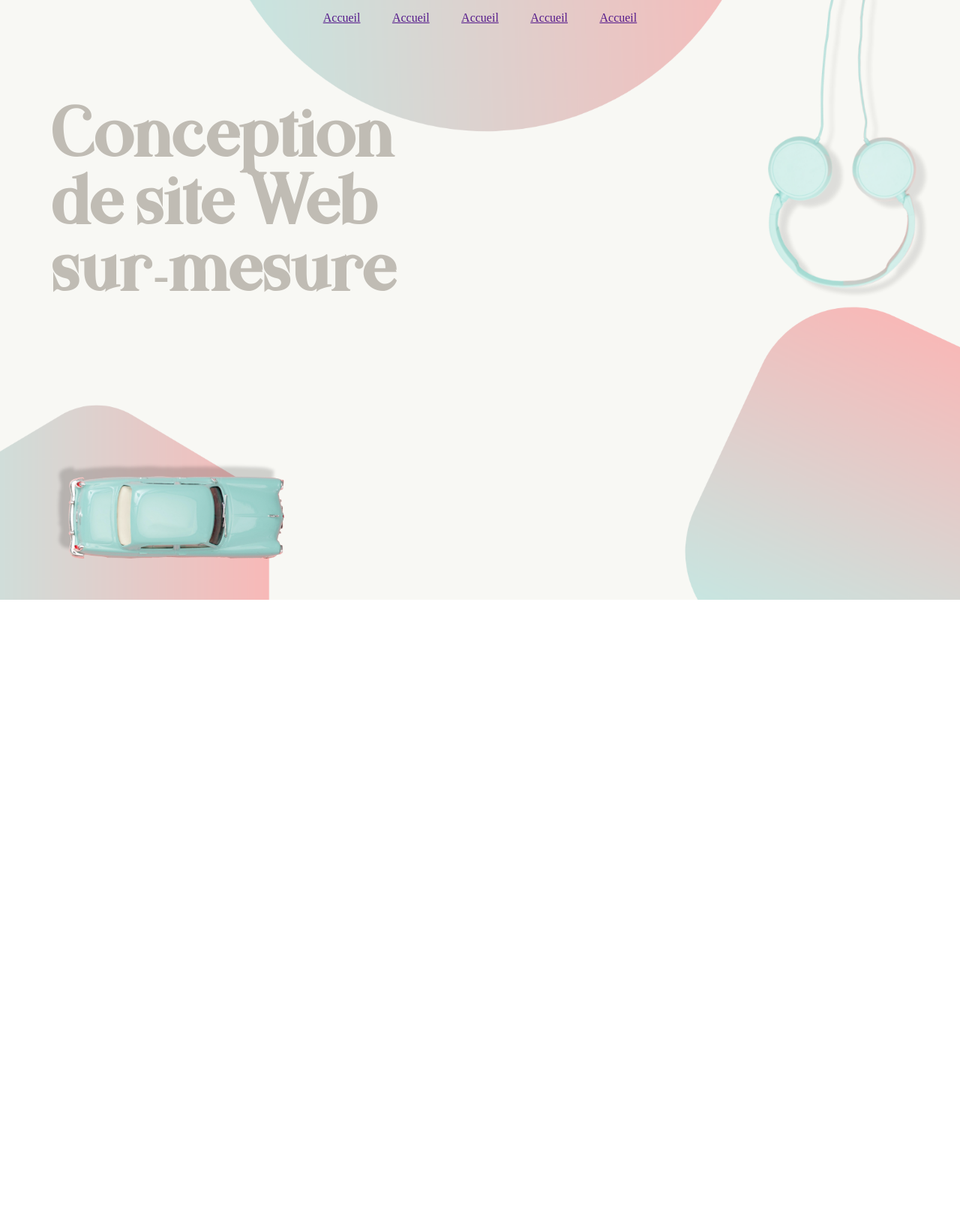
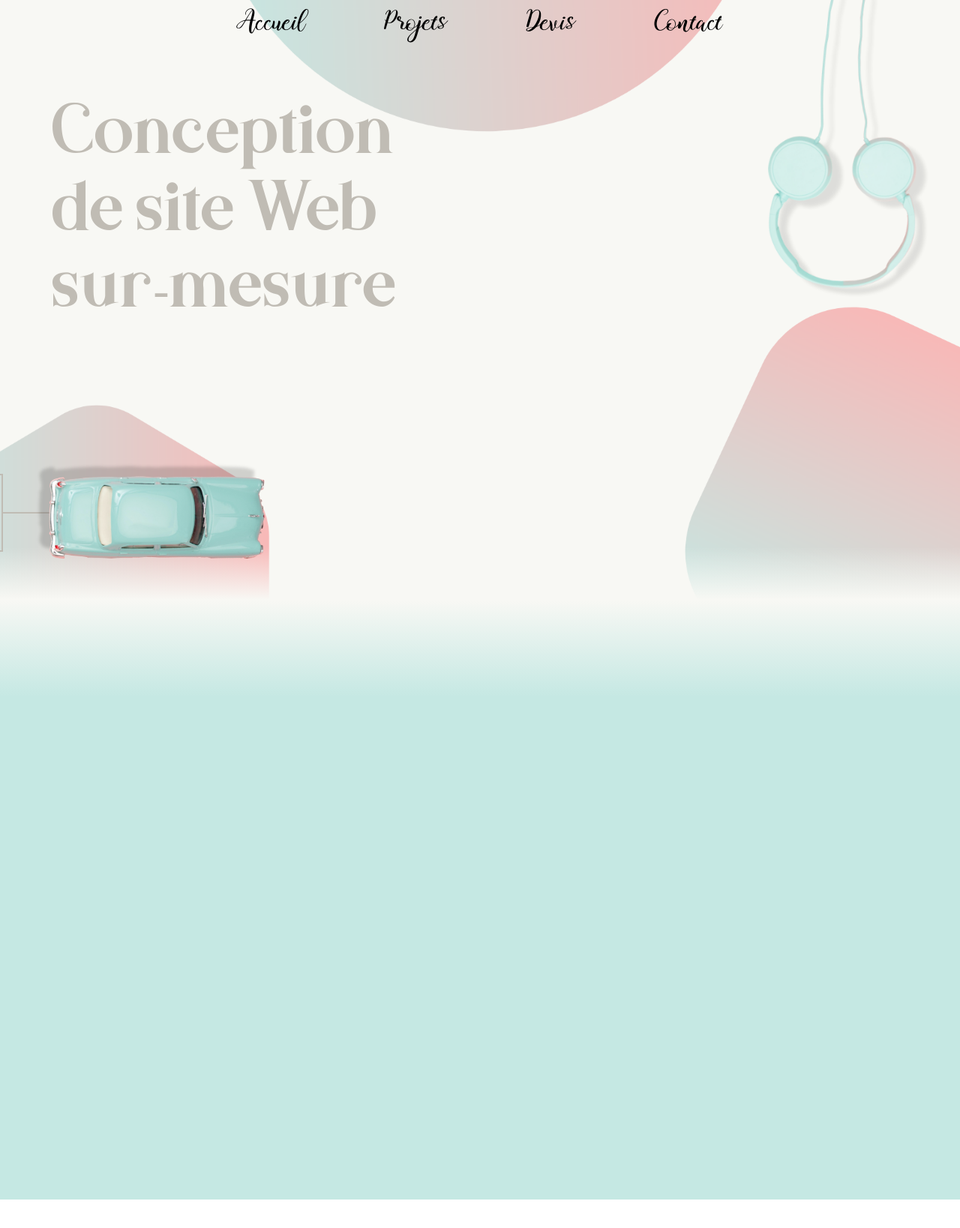
Before and after one commit to Helmi74130/My-Web-Site, a plain HTML site: page index.html in a window 1280 px wide. Shown: the whole page at 75% size. Before the commit the page ends 880 px from the top, so only its background shows below. Drawn offline with Linux system fonts and the light colour scheme.

Commit message:
add font style header and car effect with js

```diff
--- a/css/reset.css
+++ b/css/reset.css
@@ -15,6 +15,7 @@ time, mark, audio, video {
 	padding: 0;
 	border: 0;
 	font-size: 100%;
+	font: inherit;
 	vertical-align: baseline;
 }
 /* HTML5 display-role reset for older browsers */
@@ -40,3 +41,6 @@ table {
 	border-collapse: collapse;
 	border-spacing: 0;
 }
+a{
+	text-decoration: none;
+}
--- a/css/style.scss
+++ b/css/style.scss
@@ -1,5 +1,7 @@
+$beige: #c0bcb4;
 body {
 	overflow-x: hidden;
+  height: 2000px;
 }
 .bg{
   height: 100vh;
@@ -8,7 +10,21 @@ body {
   background-size: cover;
   background-repeat: no-repeat;
   background-position: center;
-  //background-color: #f8f8f4;
+  &::before{
+    content: '';
+    position: absolute;
+    bottom: 0;
+    width: 100vw;
+    height: 70px;
+    background: linear-gradient(to top, #F8F8F4, transparent);
+  }
+}
+header{
+  font-family: 'kitahara_scriptregular';
+  font-size: 3vw;
+  a{
+    color: black ;
+  }
 }
 
 .earphone{
@@ -22,6 +38,7 @@ body {
   height: 50%;
   top: 60%;
   left: 2%;
+  z-index: 1;
 }
 
 
@@ -31,14 +48,59 @@ body {
        url('/font/basics_serif_-_free-webfont.woff') format('woff');
   font-weight: normal;
   font-style: normal;
+}
+@font-face {
+  font-family: 'kitahara_scriptregular';
+  src: url('/font/kitaharascript-webfont.woff2') format('woff2'),
+       url('/font/kitaharascript-webfont.woff') format('woff');
+  font-weight: normal;
+  font-style: normal;
 
 }
 .title-container{
-  margin-top: 10%;
+  margin-top: 7%;
   h1{
-    color: #c0bcb4;
+    color: $beige;
     font-size: 5vw;
     font-family: 'basics_serif_freeregular';
-    line-height: 7vw;
+    line-height: 8vw;
   }
 }
+
+.streamer{
+  position: absolute;
+  text-align: center;
+  top: 79%;
+  color: $beige;
+  border: 2px $beige solid;
+  transform: translateX(-200px);
+  height: 100px;
+  width: 200px;
+  font-size: 150%;
+  &::after{
+    content: "";
+    position: absolute;
+    left: 201px;
+    height: 2px;
+    width: 40%;
+    background: $beige;
+    z-index: -1;
+  }
+
+}
+.earphone{
+    transform-origin: top left;
+}
+
+main{
+  background: #C5E8E3;
+  height: 100vh;
+  width: 100vw;
+  &::before{
+    content: '';
+    position: absolute;
+    width: 100vw;
+    height: 130px;
+    background: linear-gradient(to bottom, #F8F8F4, transparent);
+  }
+}
--- a/font/stylesheet.css
+++ /dev/null
@@ -1,12 +0,0 @@
-/*! Generated by Font Squirrel (https://www.fontsquirrel.com) on November 19, 2022 */
-
-
-
-@font-face {
-    font-family: 'basics_serif_freeregular';
-    src: url('basics_serif_-_free-webfont.woff2') format('woff2'),
-         url('basics_serif_-_free-webfont.woff') format('woff');
-    font-weight: normal;
-    font-style: normal;
-
-}
--- a/index.html
+++ b/index.html
@@ -14,12 +14,11 @@
   <div class="bg">
     <div class="container">
       <header class="row justify-content-center pt-3">
-          <nav class="col-5 d-flex justify-content-around">
+          <nav class="col-8 d-flex justify-content-around">
                 <a href="">Accueil</a>
-                <a href="">Accueil</a>
-                <a href="">Accueil</a>
-                <a href="">Accueil</a>
-                <a href="">Accueil</a>
+                <a href="">Projets</a>
+                <a href="">Devis</a>
+                <a href="">Contact</a>
           </nav>
       </header>
       <div class="col-6 title-container">
@@ -29,5 +28,13 @@
     <img class="earphone" src="/img/ecouteur.png" alt="">
     <img class="car" src="/img/car.png" alt="">
   </div>
+  <div class="streamer d-flex justify-content-center align-items-center">
+    <p>Développez votre présence digital</p>
+  </div>
+
+  <main class="">
+
+  </main>
 </body>
+<script src="/javascript/script.js"></script>
 </html>
--- /dev/null
+++ b/javascript/script.js
@@ -0,0 +1,14 @@
+let car = document.querySelector('.car')
+let streamer = document.querySelector('.streamer')
+let earphone = document.querySelector('.earphone')
+
+window.addEventListener('scroll', ()=>{
+  console.log(window.scrollY);
+  let value = window.scrollY
+  car.style.left = value*1.5 + 'px'
+  streamer.style.left = value*1.5 + 'px'
+
+  let deg = value/5
+  earphone.style.transform = `rotate(${deg}deg)`;
+
+})
```
Also changed, not shown: css/style.css, font/kitaharascript-webfont.woff (added), font/kitaharascript-webfont.woff2 (added), 1 other file.
